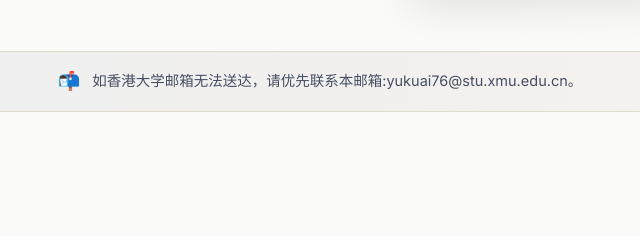
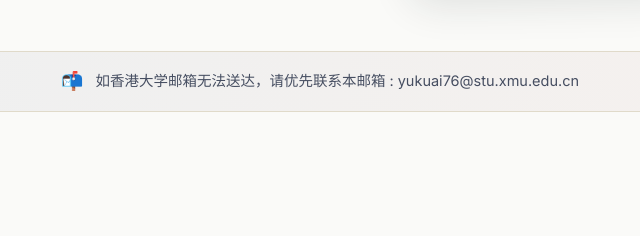
Before and after one commit to Yukrdz/Website_YK, a plain HTML site: page index.html in a window 1280 px wide. Shown: the part 509-745 px from the top of the page, 320-960 px from the left. Drawn offline with nearby package versions, Linux system fonts and the light colour scheme.

```diff
--- a/index.html
+++ b/index.html
@@ -61,9 +61,9 @@
 <div class="email-notice">
   <div class="container email-notice-inner">
     <span class="notice-icon">📬</span>
-    <p data-zh="如香港大学邮箱无法送达，请优先联系本邮箱:yukuai76@stu.xmu.edu.cn。"
-       data-hant="如香港大學郵箱無法送達，請優先聯絡本郵箱:yukuai76@stu.xmu.edu.cn。"
-       data-en="If my HKU email is unreachable, please use this address :yukuai76@stu.xmu.edu.cn.">If my HKU email is unreachable, please use this address — I usually reply within 24 hours.</p>
+    <p data-zh="如香港大学邮箱无法送达，请优先联系本邮箱 : yukuai76@stu.xmu.edu.cn"
+       data-hant="如香港大學郵箱無法送達，請優先聯絡本郵箱: yukuai76@stu.xmu.edu.cn"
+       data-en="If my HKU email is unreachable, please use this address : yukuai76@stu.xmu.edu.cn">If my HKU email is unreachable, please use this address — I usually reply within 24 hours.</p>
   </div>
 </div>
 <!-- ====== ABOUT (02, text only) ====== -->
```
